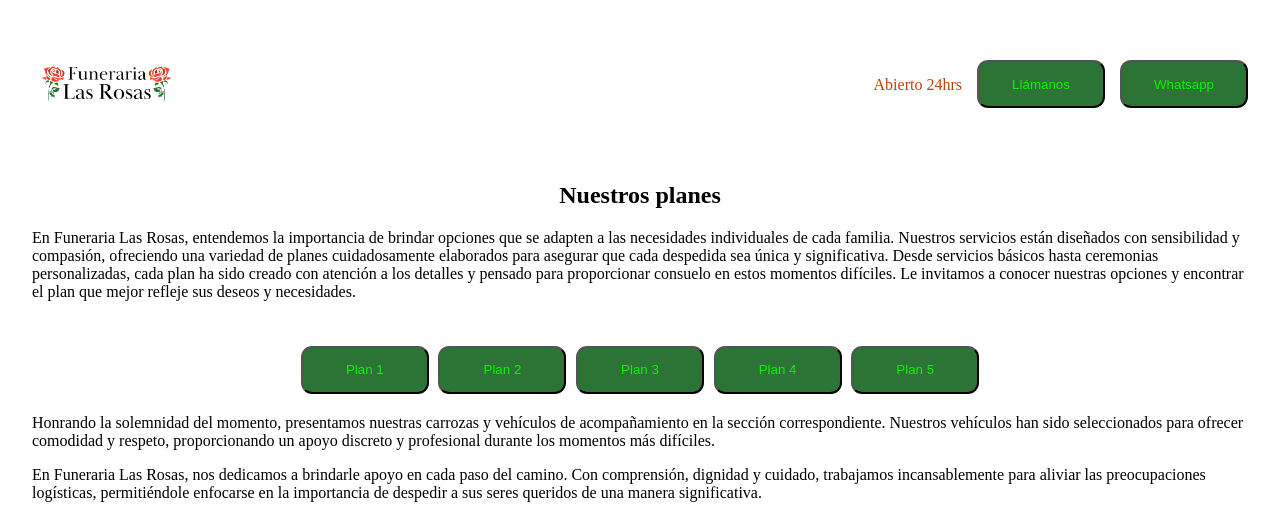
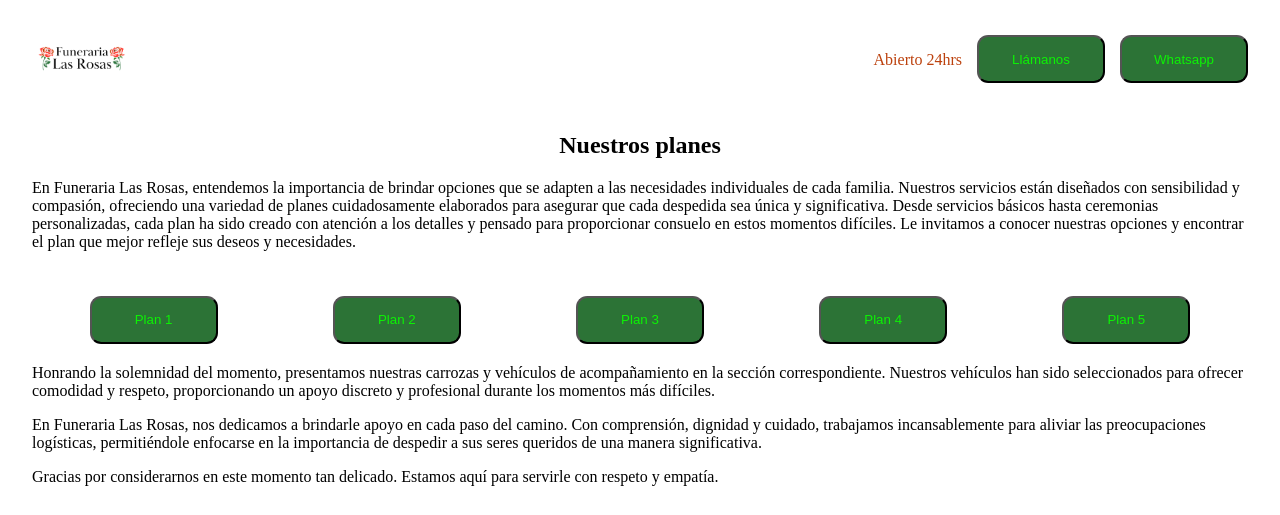
Before and after one commit to GabrielCerdaM/Funeraria, a plain HTML site: page index.html in a window 1280 px wide. Shown: the top 515 px of the page. Drawn offline with Linux system fonts and the light colour scheme.

```diff
--- a/index.html
+++ b/index.html
@@ -9,7 +9,7 @@
 <body>
 <header>
     <div>
-        <img width="150" src="./Logotipo_PNG.png" alt="logo">
+        <img width="100" src="./Logotipo_PNG.png" alt="logo">
     </div>
     <div class="header-contact">
         <p style="color: #BC410D;">Abierto 24hrs</p>
@@ -65,7 +65,7 @@
 </section>
 <footer>
     <div>
-        <img height="100" src="./Logotipo_PNG.png" alt="">
+        <img width="100" height="" src="./Logotipo_PNG.png" alt="">
     </div>
     <div class="header-contact">
         <p style="color: #BC410D;">Abierto 24hrs</p>
--- a/style.css
+++ b/style.css
@@ -38,13 +38,14 @@ button {
 
 .plans div:first-child{
     display: flex;
-    justify-content: center;
+    justify-content: space-around;
     align-items: center;
 }
 
 .plans {
     padding: 1.5rem 0 0 0;
 }
+
 .plans button {
     margin: .3rem;
 }
```
